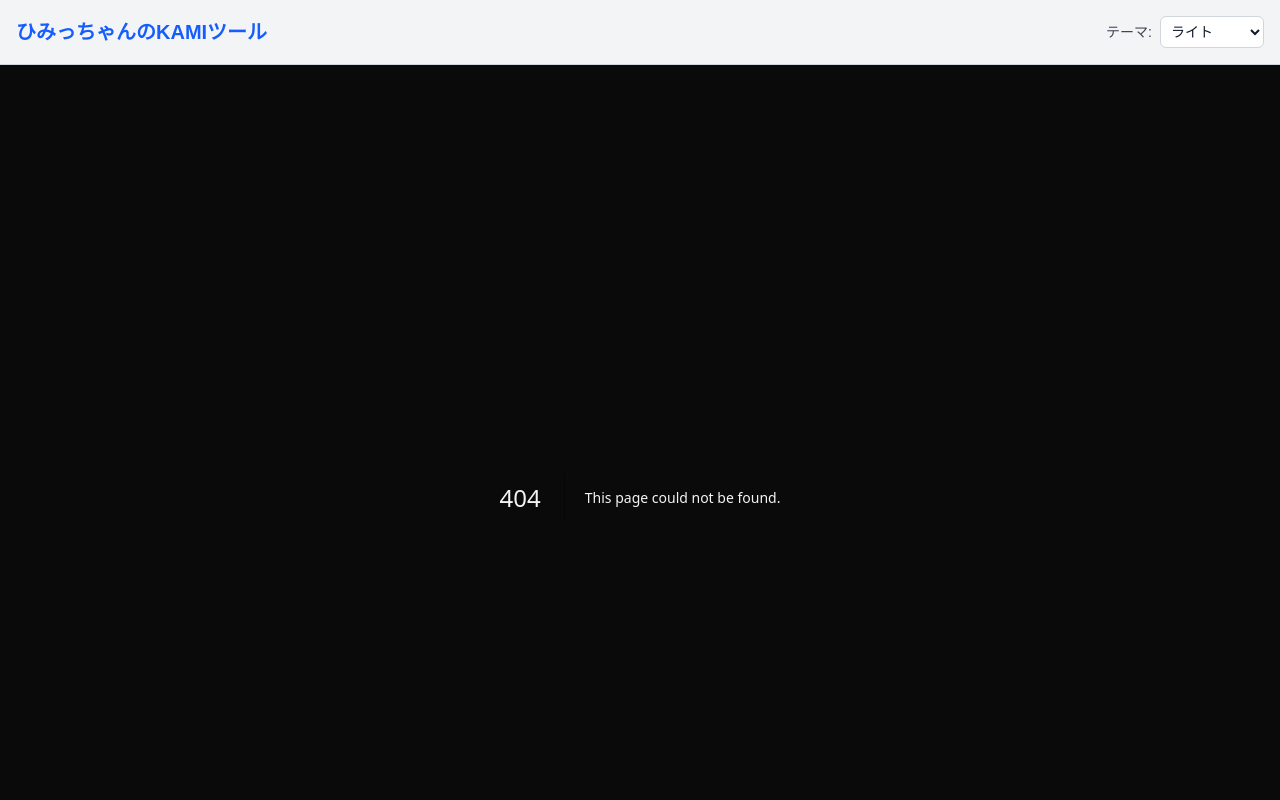
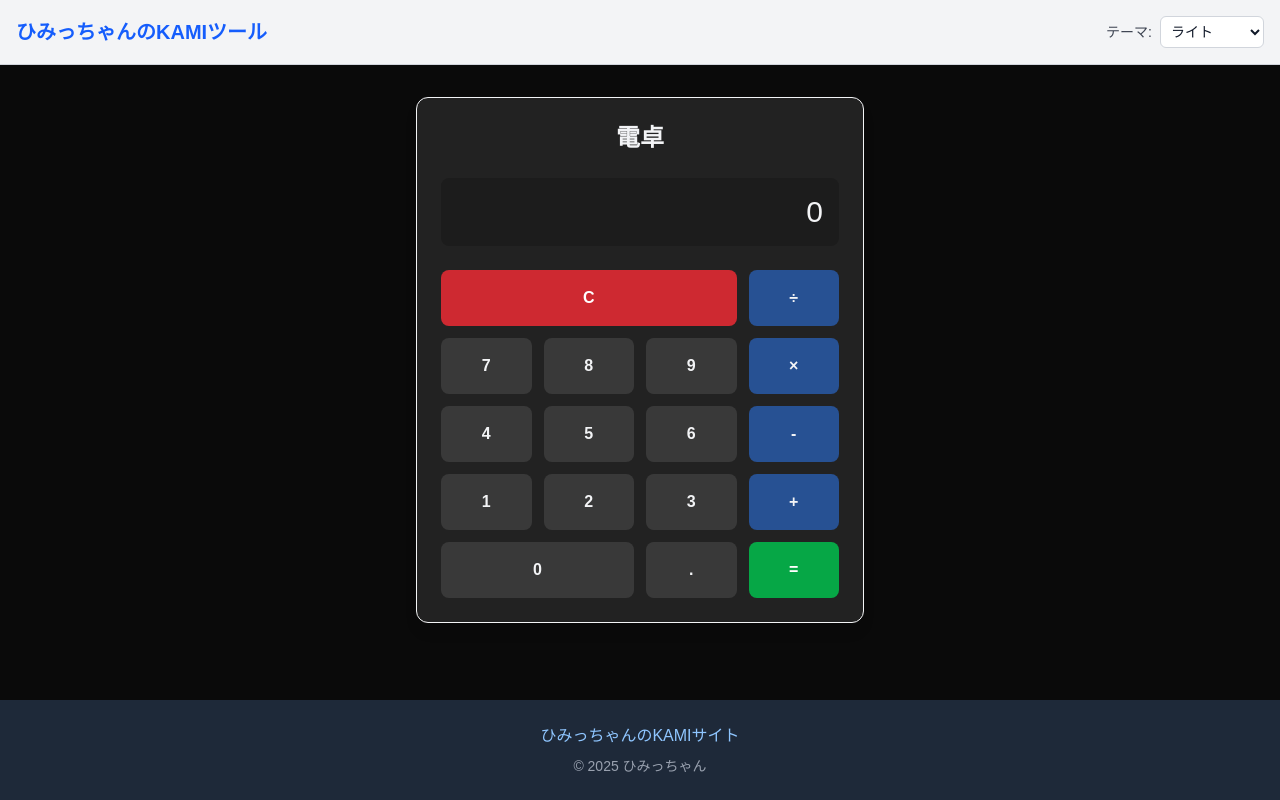
Before and after one commit to himitu-da/himitu-tool, a Next.js app: page /tool/calculator in a window 1280 px wide. Before the commit this address had no page. Shown: the top 800 px of the page. Built offline with nearby package versions, Linux system fonts and the light colour scheme.

Commit message:
feat: 電卓ツールを追加

```diff
--- /dev/null
+++ b/src/app/calculator/page.tsx
@@ -0,0 +1,108 @@
+"use client";
+
+import React, { useState } from "react";
+
+export default function CalculatorPage() {
+  const [display, setDisplay] = useState("0");
+  const [previousValue, setPreviousValue] = useState<number | null>(null);
+  const [operator, setOperator] = useState<string | null>(null);
+  const [waitingForNewValue, setWaitingForNewValue] = useState(false);
+
+  const inputDigit = (digit: string) => {
+    if (waitingForNewValue) {
+      setDisplay(digit);
+      setWaitingForNewValue(false);
+    } else {
+      setDisplay(display === "0" ? digit : display + digit);
+    }
+  };
+
+  const inputDecimal = () => {
+    if (waitingForNewValue) {
+      setDisplay("0.");
+      setWaitingForNewValue(false);
+      return;
+    }
+    if (!display.includes(".")) {
+      setDisplay(display + ".");
+    }
+  };
+
+  const clear = () => {
+    setDisplay("0");
+    setPreviousValue(null);
+    setOperator(null);
+    setWaitingForNewValue(false);
+  };
+
+  const performOperation = (nextOperator: string) => {
+    const inputValue = parseFloat(display);
+
+    if (previousValue == null) {
+      setPreviousValue(inputValue);
+    } else if (operator) {
+      const currentValue = previousValue || 0;
+      let newValue = currentValue;
+
+      switch (operator) {
+        case "+":
+          newValue = currentValue + inputValue;
+          break;
+        case "-":
+          newValue = currentValue - inputValue;
+          break;
+        case "*":
+          newValue = currentValue * inputValue;
+          break;
+        case "/":
+          newValue = currentValue / inputValue;
+          break;
+      }
+
+      setDisplay(String(newValue));
+      setPreviousValue(newValue);
+    }
+
+    setWaitingForNewValue(true);
+    setOperator(nextOperator);
+  };
+
+  return (
+    <div className="max-w-md mx-auto p-6 rounded-xl shadow-lg border border-opacity-20 border-current bg-white/10 backdrop-blur-sm">
+      <h1 className="text-2xl font-bold mb-6 text-center">電卓</h1>
+
+      <div className="w-full bg-black/20 p-4 rounded-lg mb-6 text-right text-3xl font-mono overflow-x-auto whitespace-nowrap">
+        {display}
+      </div>
+
+      <div className="grid grid-cols-4 gap-3">
+        {/* Row 1 */}
+        <button onClick={clear} className="col-span-3 p-4 rounded-lg font-bold bg-red-500/80 hover:bg-red-600/80 text-white transition-colors">C</button>
+        <button onClick={() => performOperation("/")} className="p-4 rounded-lg font-bold bg-blue-500/50 hover:bg-blue-600/50 transition-colors">÷</button>
+
+        {/* Row 2 */}
+        <button onClick={() => inputDigit("7")} className="p-4 rounded-lg font-bold bg-white/10 hover:bg-white/20 transition-colors">7</button>
+        <button onClick={() => inputDigit("8")} className="p-4 rounded-lg font-bold bg-white/10 hover:bg-white/20 transition-colors">8</button>
+        <button onClick={() => inputDigit("9")} className="p-4 rounded-lg font-bold bg-white/10 hover:bg-white/20 transition-colors">9</button>
+        <button onClick={() => performOperation("*")} className="p-4 rounded-lg font-bold bg-blue-500/50 hover:bg-blue-600/50 transition-colors">×</button>
+
+        {/* Row 3 */}
+        <button onClick={() => inputDigit("4")} className="p-4 rounded-lg font-bold bg-white/10 hover:bg-white/20 transition-colors">4</button>
+        <button onClick={() => inputDigit("5")} className="p-4 rounded-lg font-bold bg-white/10 hover:bg-white/20 transition-colors">5</button>
+        <button onClick={() => inputDigit("6")} className="p-4 rounded-lg font-bold bg-white/10 hover:bg-white/20 transition-colors">6</button>
+        <button onClick={() => performOperation("-")} className="p-4 rounded-lg font-bold bg-blue-500/50 hover:bg-blue-600/50 transition-colors">-</button>
+
+        {/* Row 4 */}
+        <button onClick={() => inputDigit("1")} className="p-4 rounded-lg font-bold bg-white/10 hover:bg-white/20 transition-colors">1</button>
+        <button onClick={() => inputDigit("2")} className="p-4 rounded-lg font-bold bg-white/10 hover:bg-white/20 transition-colors">2</button>
+        <button onClick={() => inputDigit("3")} className="p-4 rounded-lg font-bold bg-white/10 hover:bg-white/20 transition-colors">3</button>
+        <button onClick={() => performOperation("+")} className="p-4 rounded-lg font-bold bg-blue-500/50 hover:bg-blue-600/50 transition-colors">+</button>
+
+        {/* Row 5 */}
+        <button onClick={() => inputDigit("0")} className="col-span-2 p-4 rounded-lg font-bold bg-white/10 hover:bg-white/20 transition-colors">0</button>
+        <button onClick={inputDecimal} className="p-4 rounded-lg font-bold bg-white/10 hover:bg-white/20 transition-colors">.</button>
+        <button onClick={() => performOperation("=")} className="p-4 rounded-lg font-bold bg-green-500/80 hover:bg-green-600/80 text-white transition-colors">=</button>
+      </div>
+    </div>
+  );
+}
```
